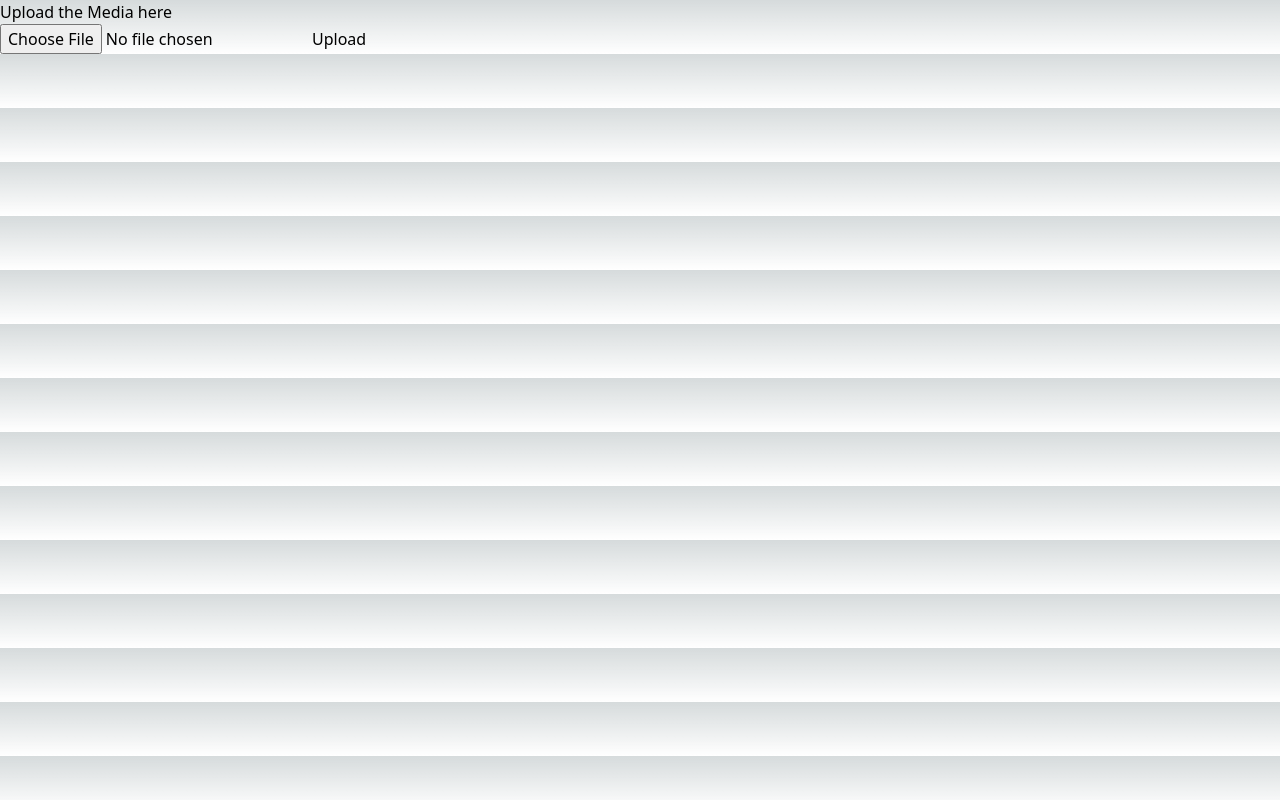
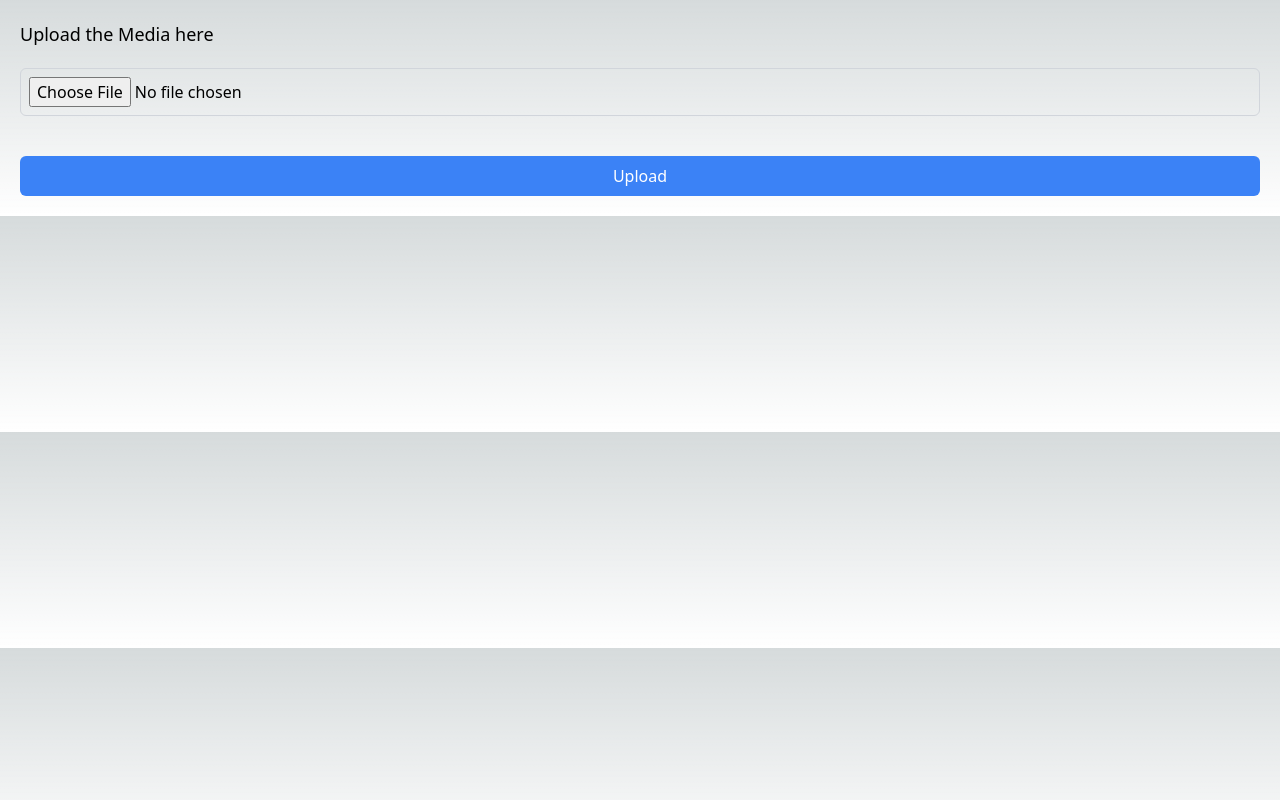
Before and after one commit to BharathxD/S3-Presigned-Put-Url, a Next.js app: page / in a window 1280 px wide. Built offline with nearby package versions, Linux system fonts and the light colour scheme.

Commit message:
Refactor the entire code

```diff
--- a/pages/index.tsx
+++ b/pages/index.tsx
@@ -1,10 +1,12 @@
 import axios from "axios";
-import { ChangeEvent, Fragment, useState } from "react";
+import { ChangeEvent, Fragment, useRef, useState } from "react";
 
 const uploadToS3 = async (event: ChangeEvent<HTMLFormElement>) => {
   const formData = new FormData(event.target);
-  const file = formData.get("file");
-  if (!file) return null;
+  const file = formData.get("file") as File;
+  if (!file || file.name === "") {
+    return null;
+  }
   // @ts-ignore
   const fileType = encodeURIComponent(file.type);
   const { data } = await axios.get(`/api/media?fileType=${fileType}`);
@@ -15,24 +17,46 @@ const uploadToS3 = async (event: ChangeEvent<HTMLFormElement>) => {
 
 export default function Home() {
   const [key, setKey] = useState<string | null>(null);
+  const [error, setError] = useState<boolean>(false);
+  const fileRef = useRef<HTMLInputElement>(null);
   const handleUploadMedia = async (event: ChangeEvent<HTMLFormElement>) => {
+    setError(false);
+    setKey(null);
     event.preventDefault();
     const key = await uploadToS3(event);
+    if (!key) setError(true);
     setKey(key);
+    fileRef.current!.value = "";
   };
   return (
     <Fragment>
-      <div>
-        <p>Upload the Media here</p>
-        <form onSubmit={handleUploadMedia}>
+      <div className="m-5 flex flex-col">
+        <p className="text-lg mb-5">Upload the Media here</p>
+        <form onSubmit={handleUploadMedia} className="flex flex-col gap-10">
           <input
             type="file"
-            accept="image/jpg image/jpeg image/png"
+            accept="image/jpg,image/jpeg,image/png"
             name="file"
+            className="border border-gray-300 rounded-md p-2 cursor-pointer"
+            ref={fileRef}
           />
-          <button type="submit">Upload</button>
+          <button
+            type="submit"
+            className="bg-blue-500 hover:bg-blue-600 text-white rounded-md p-2"
+          >
+            Upload
+          </button>
         </form>
-        {key && <p>{key}</p>}
+        {key && !error && (
+          <p className="mt-5 text-green-500 font-bold">
+            Media uploaded successfully with key: {key}
+          </p>
+        )}
+        {!key && error && (
+          <p className="mt-5 text-red-500 font-bold">
+            Media cannot be uploaded
+          </p>
+        )}
       </div>
     </Fragment>
   );
```
